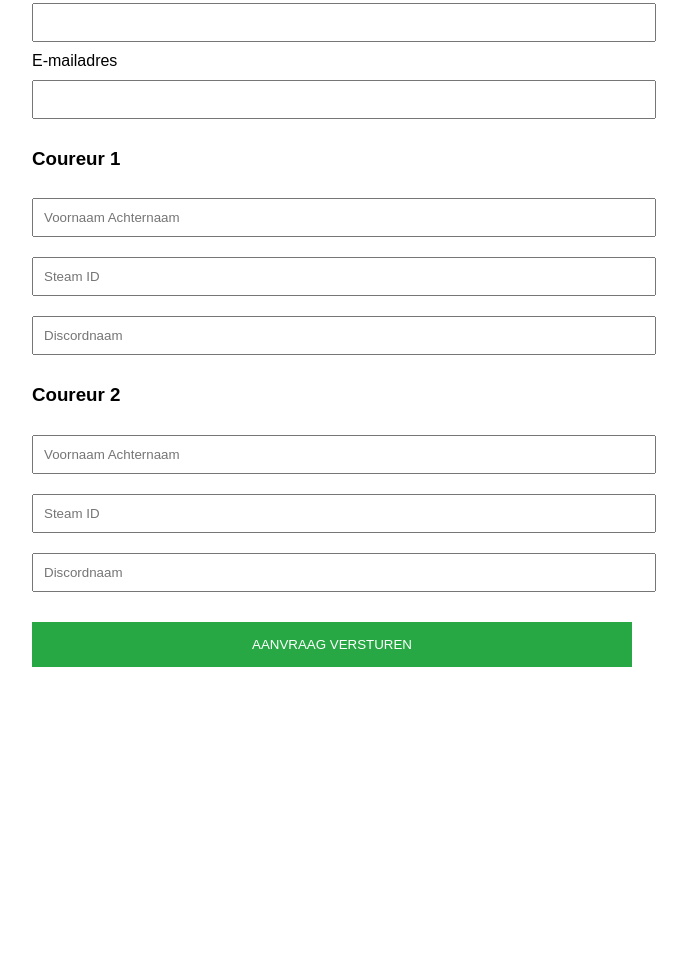
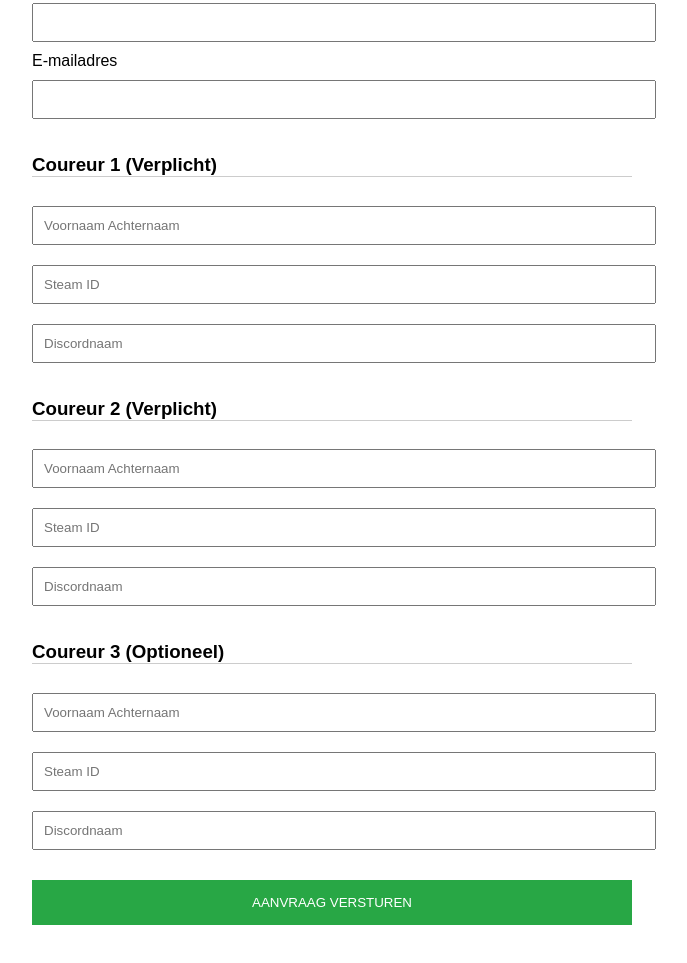
Before and after one commit to respawnracing/6HvanZandvoort, a plain HTML site: page team.html in a window 1280 px wide. Shown: the part 299-1262 px from the top of the page, without its empty margins (308-995 px from the left). Before the commit the page ends 1006 px from the top, so only its background shows below. Drawn offline with Linux system fonts and the light colour scheme.

Commit message:
Update team.html

```diff
--- a/team.html
+++ b/team.html
@@ -2,11 +2,12 @@
 <html lang="nl">
 <head>
     <meta charset="UTF-8">
-    <title>Inschrijven Team - 6H Race</title>
+    <title>Inschrijven Team - Respawn: 6H van Zandvoort voor 3FM Serious Request</title>
     <style>
         body { font-family: Arial, sans-serif; max-width: 600px; margin: 20px auto; padding: 20px; }
         input { width: 100%; padding: 10px; margin: 10px 0; }
         button { background-color: #28a745; color: white; padding: 15px; border: none; width: 100%; cursor: pointer; margin-top: 20px; }
+        h3 { margin-top: 25px; border-bottom: 1px solid #ccc; }
     </style>
 </head>
 <body>
@@ -25,21 +26,26 @@
         <label>E-mailadres</label>
         <input type="email" name="email" required>
 
-       <h3>Coureur 1</h3>
+        <h3>Coureur 1 (Verplicht)</h3>
         <input type="text" name="coureur1_naam" placeholder="Voornaam Achternaam" required>
         <input type="text" name="coureur1_steam" placeholder="Steam ID">
         <input type="text" name="coureur1_discord" placeholder="Discordnaam">
 
-<h3>Coureur 2</h3>
+        <h3>Coureur 2 (Verplicht)</h3>
         <input type="text" name="coureur2_naam" placeholder="Voornaam Achternaam" required>
         <input type="text" name="coureur2_steam" placeholder="Steam ID">
         <input type="text" name="coureur2_discord" placeholder="Discordnaam">
+
+        <h3>Coureur 3 (Optioneel)</h3>
+        <input type="text" name="coureur3_naam" placeholder="Voornaam Achternaam">
+        <input type="text" name="coureur3_steam" placeholder="Steam ID">
+        <input type="text" name="coureur3_discord" placeholder="Discordnaam">
 
         <button type="submit" id="submitBtn">AANVRAAG VERSTUREN</button>
     </form>
 
     <script>
-        const scriptURL = 'https://script.google.com/macros/s/AKfycbz4cJlrf2bt5Kbik4Vh15R3dMhVAbvHtWZuH8QskyXMMHg96QZi6-oPuH1AkJwjEjA81g/exec'; // <-- HIER MOET JOUW URL KOMEN
+        const scriptURL = 'HIER_JE_URL_PLAKKEN'; // <-- Vergeet niet je URL hier weer in te vullen!
         const form = document.getElementById('inschrijfForm');
 
         form.addEventListener('submit', e => {
@@ -52,7 +58,7 @@
                     form.reset();
                     document.getElementById('submitBtn').innerText = 'AANVRAAG VERSTUREN';
                 })
-                .catch(error => alert('Er ging iets mis, probeer het later nog eens.'));
+                .catch(error => alert('Er ging iets mis.'));
         });
     </script>
 </body>
```
Lines whose indentation alone changed are shown as unchanged.
